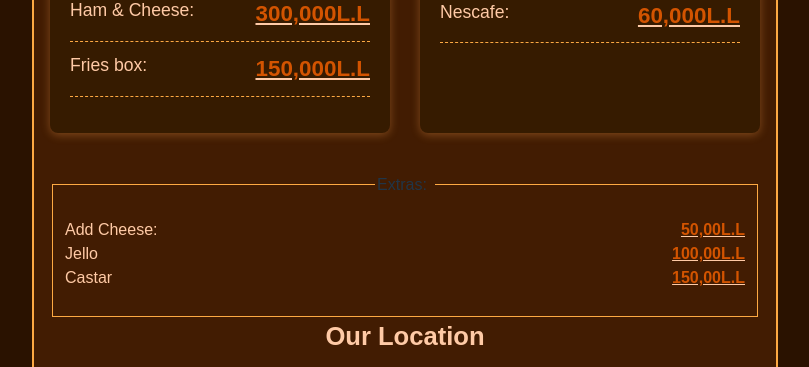
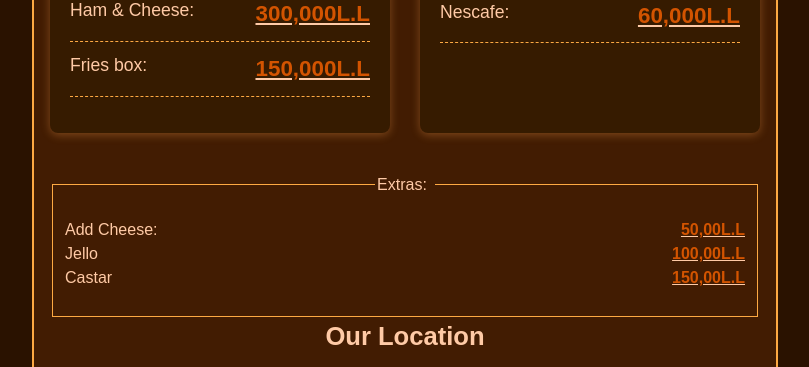
Before and after one commit to payamaya/sandwish, a React (Vite) app: page / in a window 1280 px wide. Shown: the part 947-1314 px from the top of the page, without its empty margins (235-1044 px from the left). Built offline with nearby package versions, Linux system fonts and the light colour scheme.

Commit message:
adding color to the extra fieldset

```diff
--- a/src/Menu.css
+++ b/src/Menu.css
@@ -209,6 +209,7 @@ h3 {
 }
 fieldset {
   border: 1px solid var(--border-color);
+  color: var(--text-color);
 }
 legend {
   padding-right: 0.5rem;
```
